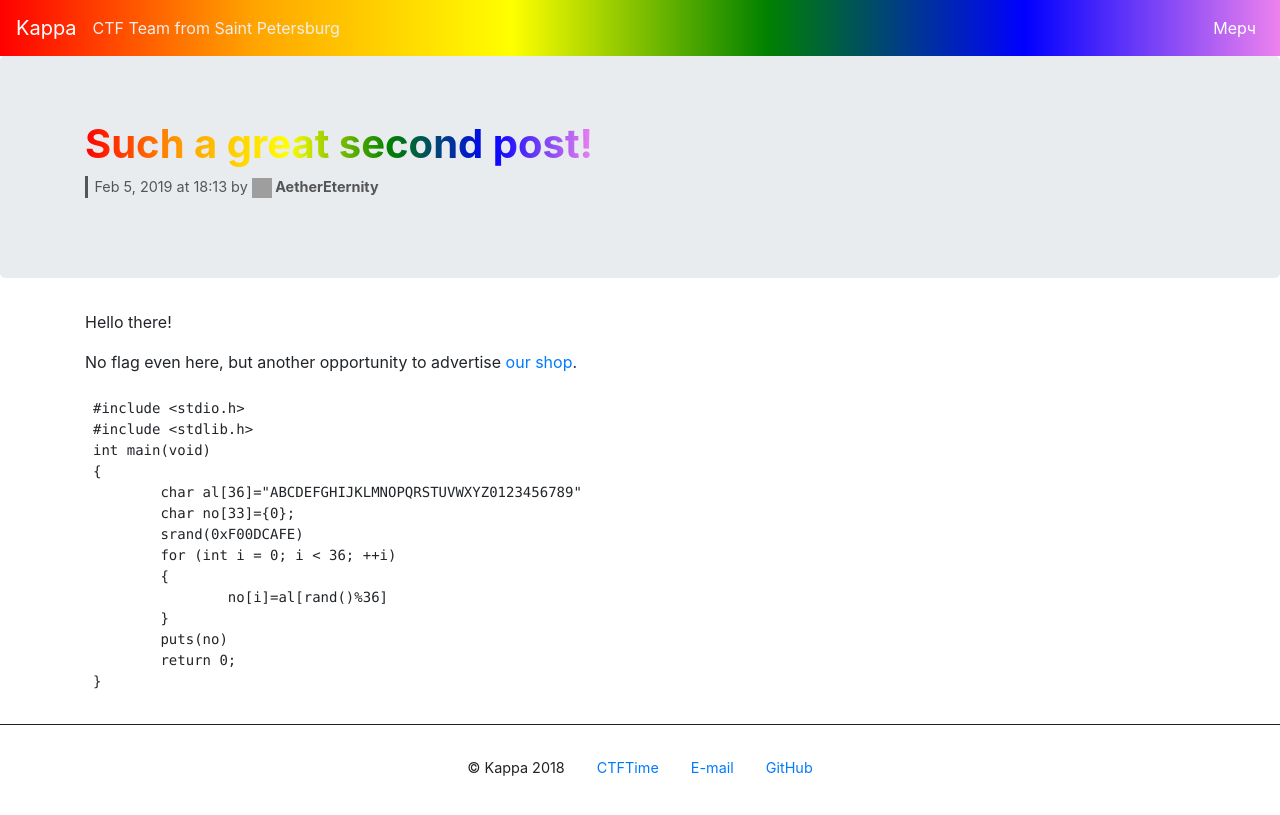
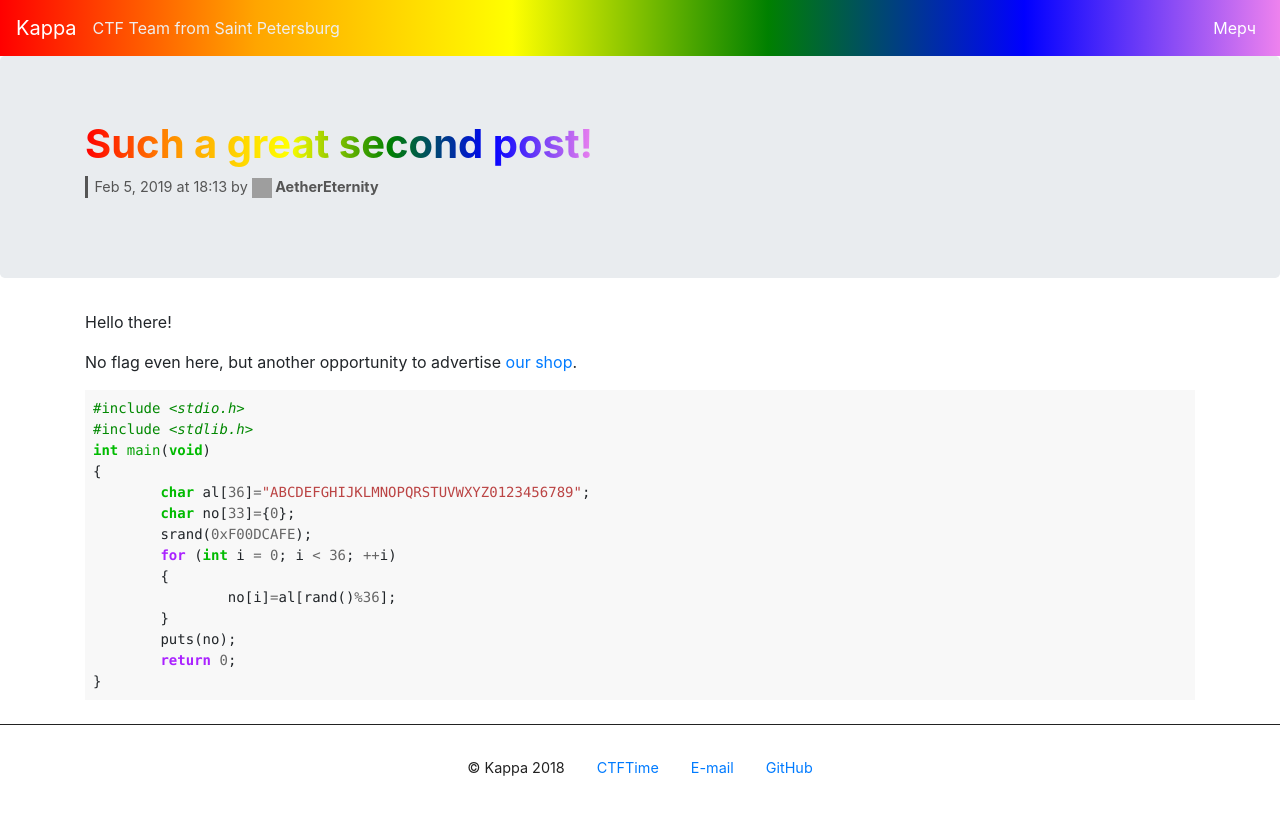
Before and after one commit to kappactf/kappactf.github.io, a Jekyll site: the page built from _posts/2019-02-05-second-post.markdown, in a window 1280 px wide. Shown: the top 815 px of the page. Built offline with Jekyll 4.4.1, drawn with Linux system fonts in a browser that asks for light colours; grey boxes are pictures that could not be loaded.

Commit message:
fixed second post

````diff
--- a/_posts/2019-02-05-second-post.markdown
+++ b/_posts/2019-02-05-second-post.markdown
@@ -8,19 +8,19 @@ Hello there!
 
 No flag even here, but another opportunity to advertise [our shop][shop].
 
-```C
+```c
 #include <stdio.h>
 #include <stdlib.h>
 int main(void)
 {
-	char al[36]="ABCDEFGHIJKLMNOPQRSTUVWXYZ0123456789"
+	char al[36]="ABCDEFGHIJKLMNOPQRSTUVWXYZ0123456789";
 	char no[33]={0};
-	srand(0xF00DCAFE)
+	srand(0xF00DCAFE);
 	for (int i = 0; i < 36; ++i)
 	{
-		no[i]=al[rand()%36]
+		no[i]=al[rand()%36];
 	}
-	puts(no)
+	puts(no);
 	return 0;
 }
 ```
````
